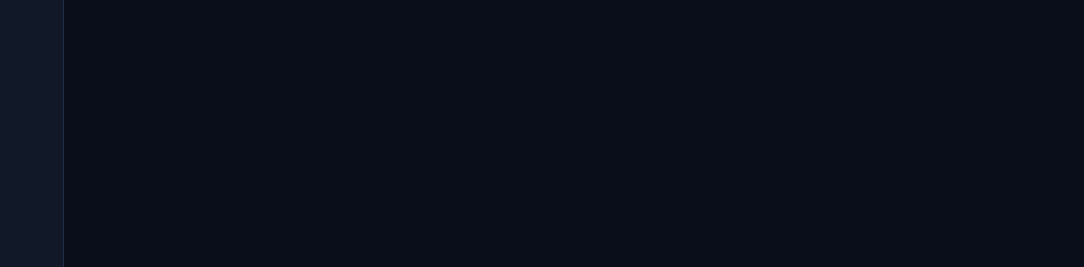
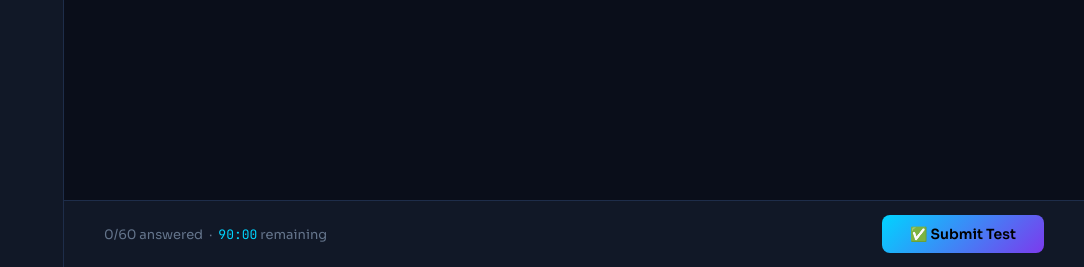
Before and after one commit to NikhilPardhi28/pyassess, a Flask app: template templates/test.html in a window 1280 px wide. Shown: the part 533-800 px from the top of the page, without its empty margins (196-1280 px from the left). Run offline with Flask 3, Linux system fonts and the light colour scheme; the template is opened without the code that fills it, so the values that code supplies are empty.

Commit message:
Fix submit button visibility

```diff
--- a/templates/test.html
+++ b/templates/test.html
@@ -5,7 +5,7 @@
 #proctor-bar{position:fixed;top:0;left:0;right:0;z-index:100;background:#060b14;border-bottom:1px solid var(--border);display:flex;align-items:center;gap:16px;padding:10px 20px;}
 #main-wrap{display:flex;padding-top:58px;min-height:100vh;}
 #sidebar{width:260px;min-height:calc(100vh - 58px);position:fixed;top:58px;background:var(--surface);border-right:1px solid var(--border);overflow-y:auto;padding:16px 12px;}
-#content{margin-left:260px;flex:1;padding:32px 40px;max-width:900px;}
+#content{margin-left:260px;flex:1;padding:32px 40px 100px;max-width:900px;}
 .pro-item{display:flex;align-items:center;gap:8px;font-size:12px;}
 .pro-dot{width:8px;height:8px;border-radius:50%;background:var(--red);}
 .pro-dot.ok{background:var(--green);animation:pulse 2s infinite;}
@@ -147,9 +147,20 @@
         <button class="btn btn-ghost" id="prev-btn" onclick="navigate(-1)">← Previous</button>
         <div style="display:flex;gap:10px">
           <button class="btn btn-ghost" onclick="clearAnswer()">Clear</button>
-          <button class="btn btn-primary" id="next-btn" onclick="navigate(1)">Next →</button>
+          <button class="btn btn-primary" id="next-btn" onclick="handleNext()">Next →</button>
         </div>
       </div>
+    </div>
+
+    <!-- FLOATING SUBMIT BAR — always visible at bottom -->
+    <div id="float-submit" style="position:fixed;bottom:0;left:260px;right:0;background:var(--surface);border-top:1px solid var(--border);padding:14px 40px;display:flex;align-items:center;justify-content:space-between;z-index:50;">
+      <div style="font-size:13px;color:var(--muted);">
+        <span id="float-answered">0</span>/60 answered &nbsp;·&nbsp;
+        <span id="float-timer" style="font-family:var(--mono);color:var(--accent);">90:00</span> remaining
+      </div>
+      <button class="btn btn-primary" style="padding:10px 28px;font-size:14px;background:linear-gradient(135deg,var(--accent),var(--accent2));" onclick="document.getElementById('submit-modal').classList.add('show')">
+        ✅ Submit Test
+      </button>
     </div>
   </div>
 </div>
@@ -266,14 +277,26 @@ function startTimer() {
   timerInterval = setInterval(() => {
     timeLeft--;
     const m = Math.floor(timeLeft / 60), s = timeLeft % 60;
+    const t = `${String(m).padStart(2,'0')}:${String(s).padStart(2,'0')}`;
     const el = document.getElementById('timer-display');
-    el.textContent = `${String(m).padStart(2,'0')}:${String(s).padStart(2,'0')}`;
+    el.textContent = t;
     el.className   = timeLeft < 300 ? 'danger' : timeLeft < 600 ? 'warn' : '';
+    // sync float bar
+    const ft = document.getElementById('float-timer');
+    if (ft) { ft.textContent = t; ft.style.color = timeLeft < 300 ? 'var(--red)' : timeLeft < 600 ? 'var(--yellow)' : 'var(--accent)'; }
     if (timeLeft <= 0) { clearInterval(timerInterval); submitTest(false); }
   }, 1000);
 }
 
 // ── QUESTIONS ─────────────────────────────────────────────────────────────
+function handleNext() {
+  if (currentQ === questions.length - 1) {
+    document.getElementById('submit-modal').classList.add('show');
+  } else {
+    navigate(1);
+  }
+}
+
 function navigate(dir) {
   const n = currentQ + dir;
   if (n >= 0 && n < questions.length) renderQuestion(n);
@@ -346,6 +369,11 @@ function updateNav() {
   document.getElementById('answered-count').textContent = answered;
   document.getElementById('progress-fill').style.width = `${(answered/TOTAL_Q)*100}%`;
   document.getElementById('modal-answered').textContent = answered;
+  const fa = document.getElementById('float-answered');
+  if (fa) fa.textContent = answered;
+  // change Next button to Submit on last question
+  const nb = document.getElementById('next-btn');
+  if (nb) nb.textContent = currentQ === questions.length - 1 ? '✅ Submit Test' : 'Next →';
 }
 
 // ── SUBMIT ────────────────────────────────────────────────────────────────
```
